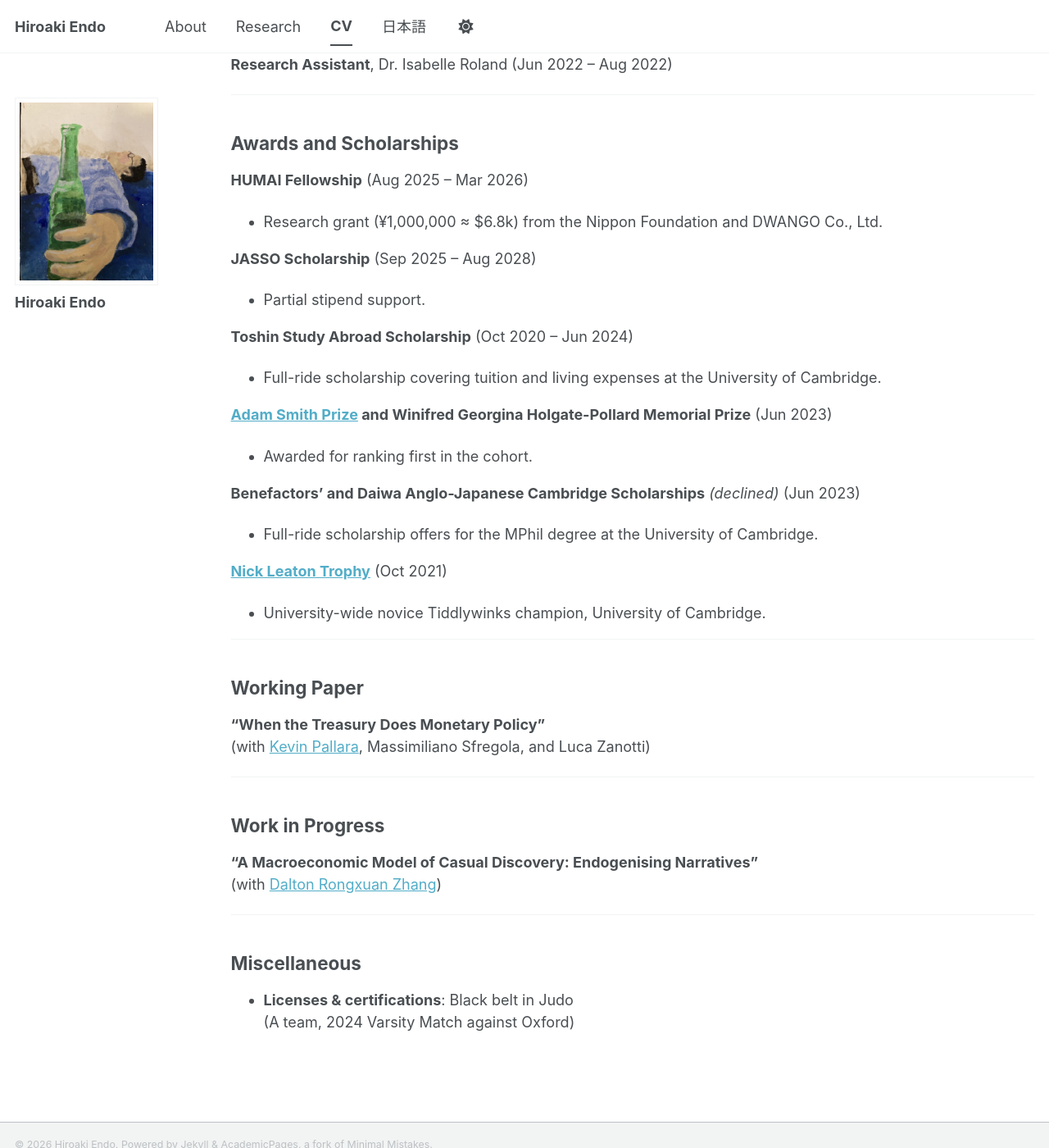
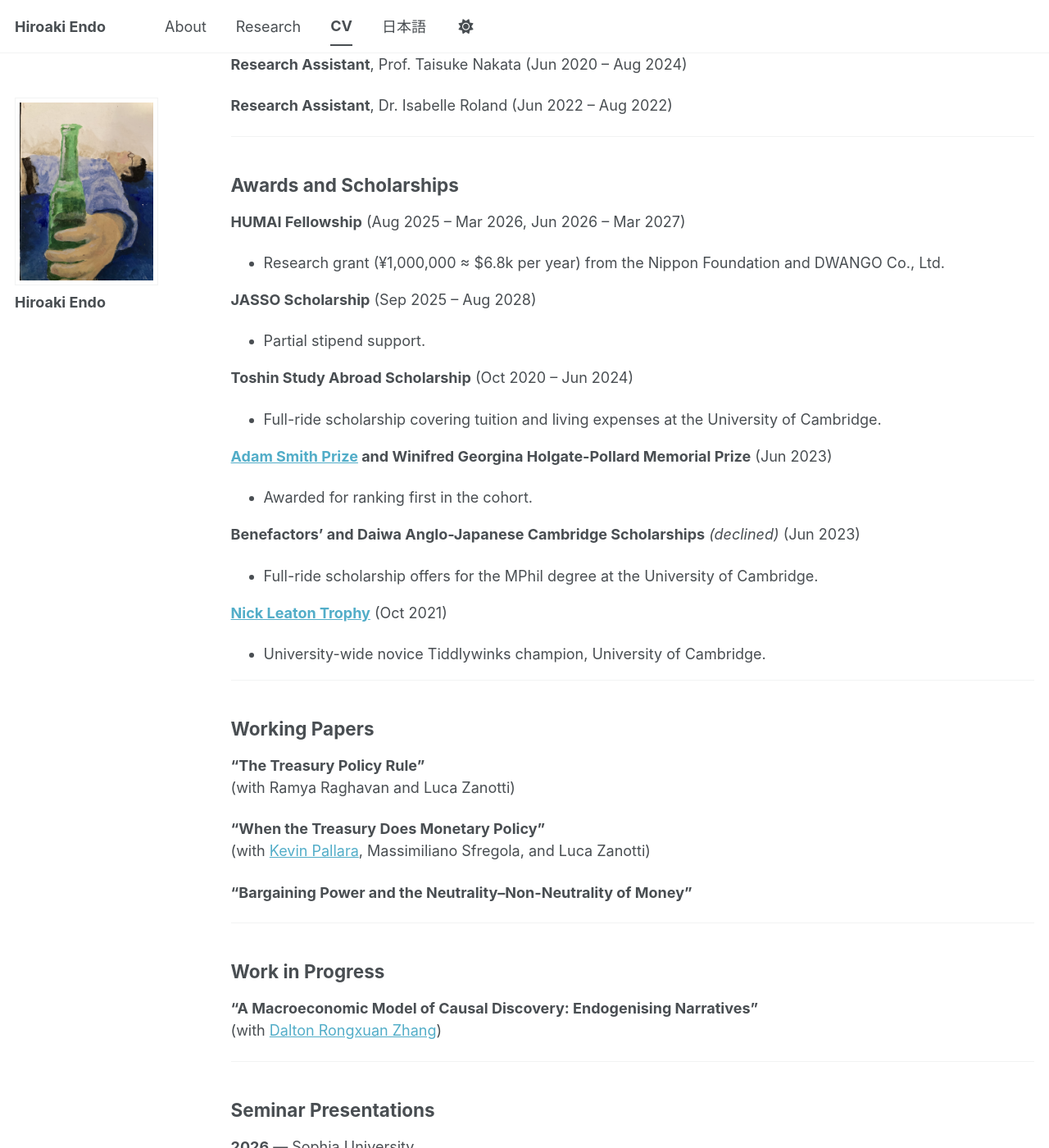
Before and after one commit to hiroendo1014/hiroendo1014.github.io, a Jekyll site: the page built from _pages/cv.md, in a window 1280 px wide and 1400 px high, scrolled down 878 px. Shown: the whole window at 82% size. Built offline with Jekyll 4.4.1, drawn with Linux system fonts in a browser that asks for light colours; a script bundle is joined from its source files by our own code; library files that are not in the unit come from our copies.

Commit message:
Update cv.md

```diff
--- a/_pages/cv.md
+++ b/_pages/cv.md
@@ -39,6 +39,8 @@ redirect_from:
 
 ## Experience
 
+**Research Assistant**, Prof. George-Marios Angeletos (Jun 2026 – Aug 2026)
+
 **Research Assistant**, Prof. Taisuke Nakata (Jun 2020 – Aug 2024)
 
 **Research Assistant**, Dr. Isabelle Roland (Jun 2022 – Aug 2022)
@@ -47,8 +49,8 @@ redirect_from:
 
 ## Awards and Scholarships
 
-**HUMAI Fellowship** (Aug 2025 – Mar 2026)
-- Research grant (¥1,000,000 ≈ \$6.8k) from the Nippon Foundation and DWANGO Co., Ltd.
+**HUMAI Fellowship** (Aug 2025 – Mar 2026, Jun 2026 – Mar 2027)
+- Research grant (¥1,000,000 ≈ \$6.8k per year) from the Nippon Foundation and DWANGO Co., Ltd.
 
 **JASSO Scholarship** (Sep 2025 – Aug 2028)
 - Partial stipend support.
@@ -81,9 +83,15 @@ redirect_from:
 !-->
 
 ---
-## Working Paper
+## Working Papers
+
+**“The Treasury Policy Rule”**
+(with Ramya Raghavan and Luca Zanotti)
+
 **“When the Treasury Does Monetary Policy”**
 (with [Kevin Pallara](https://sites.google.com/view/kpallara/), Massimiliano Sfregola, and Luca Zanotti)
+
+**“Bargaining Power and the Neutrality–Non-Neutrality of Money”**
 
 ---
 
@@ -106,8 +114,14 @@ T. Nishiyama, and W. Okamoto), 2021.
 
 ## Work in Progress
 
-**“A Macroeconomic Model of Casual Discovery: Endogenising Narratives”**
+**“A Macroeconomic Model of Causal Discovery: Endogenising Narratives”**
 (with [Dalton Rongxuan Zhang](https://sites.google.com/view/daltonrxzhang/))
+
+---
+
+## Seminar Presentations
+
+**2026** — Sophia University
 
 ---
 
```
